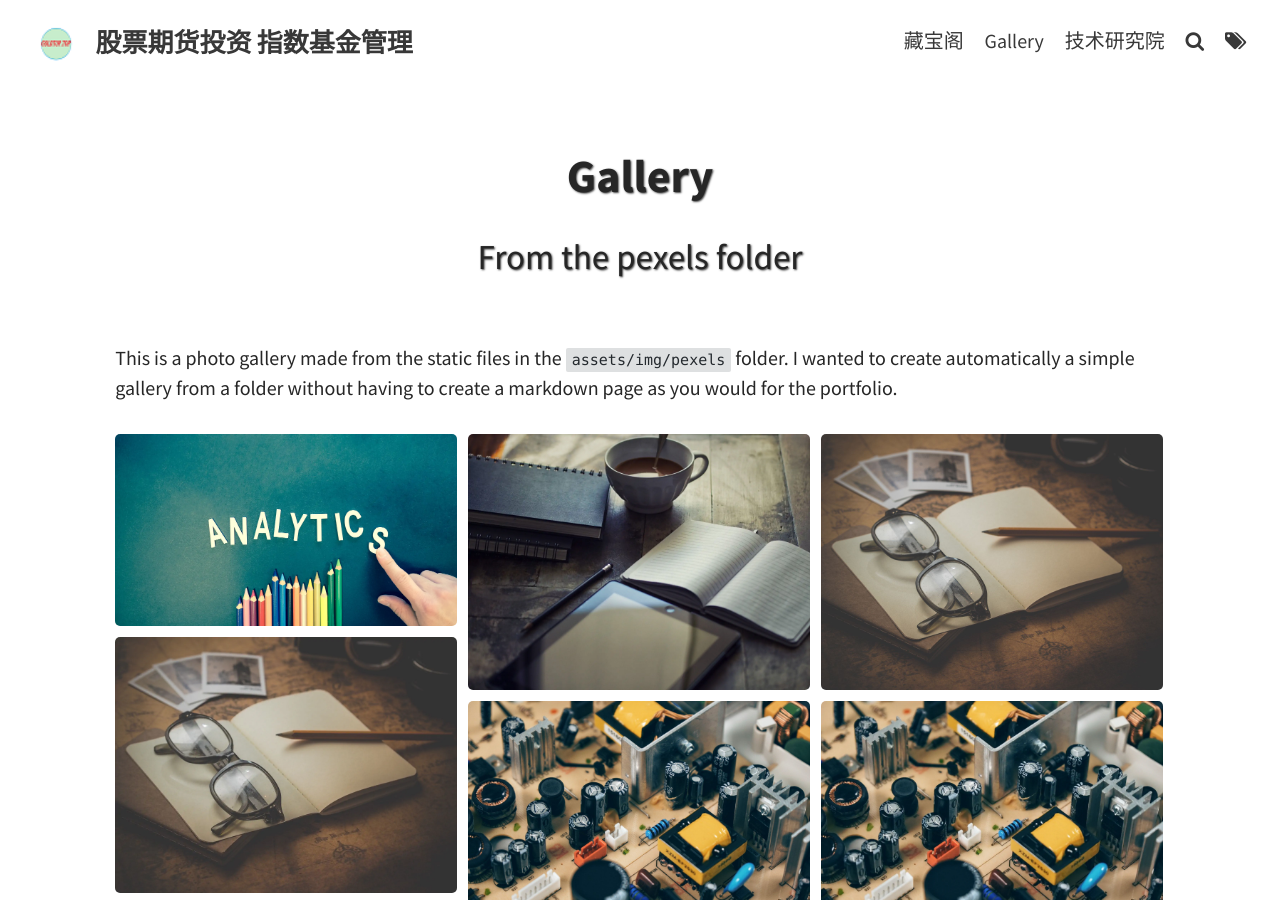
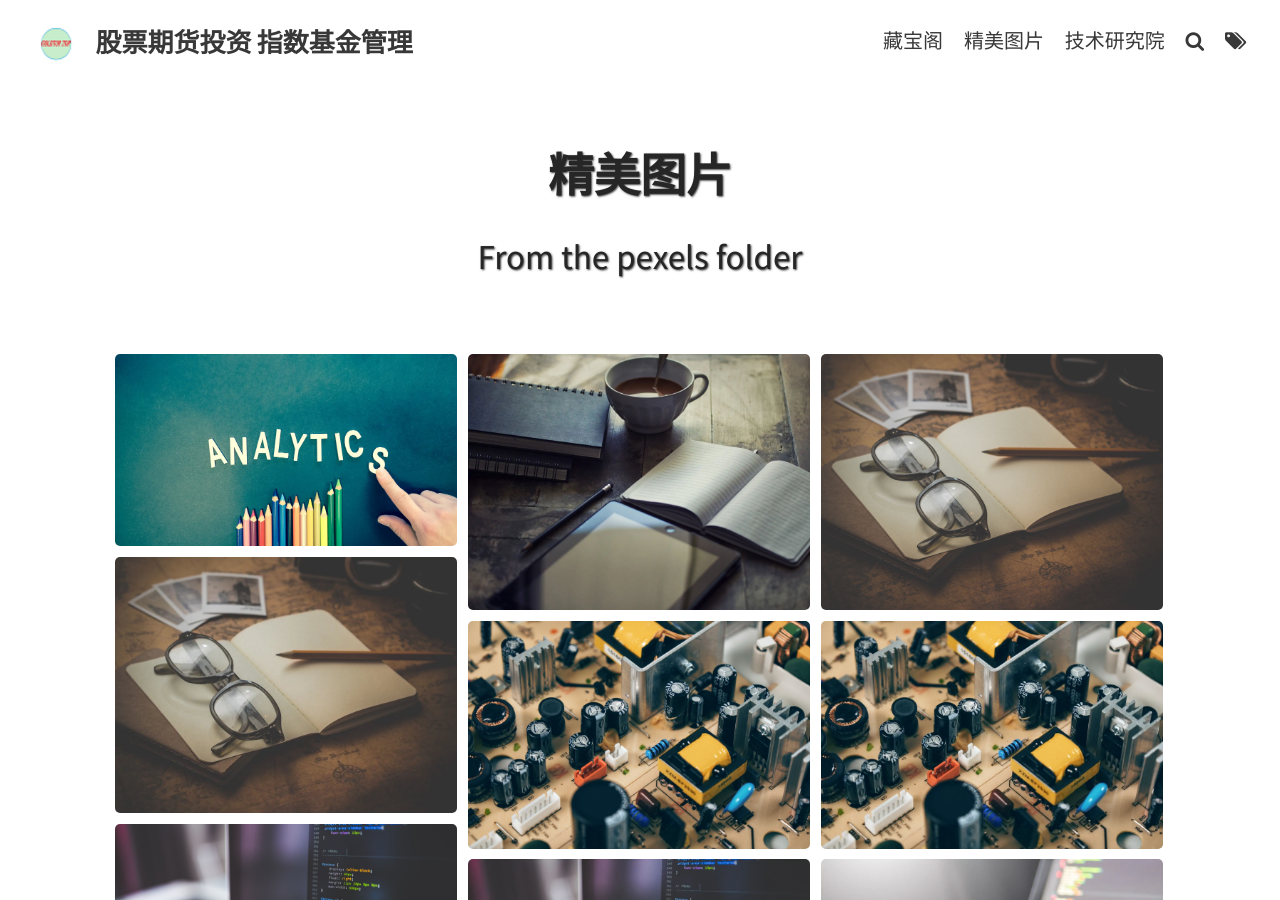
Before and after one commit to pp88top/stock.github.io, a Jekyll site: the page built from pages/gallery.md, in a window 1280 px wide and 900 px high. Built offline with Jekyll 4.4.1, drawn with Linux system fonts in a browser that asks for light colours; some of the changed text lies outside the part shown.

Commit message:
Update gallery.md

```diff
--- a/pages/gallery.md
+++ b/pages/gallery.md
@@ -1,14 +1,11 @@
 ---
 layout: page
-title: Gallery
+title: 精美图片
 subtitle: From the pexels folder
 permalink: /gallery/
 gallery_path: "assets/img/pexels"
-tags: [Gallery, Photo]
+tags: [图片资源]
 ---
-
-This is a photo gallery made from the static files in the `assets/img/pexels` folder.
-I wanted to create automatically a simple gallery from a folder without having to create a markdown page as you would for the portfolio.
 
 
 {% include gallery.html gallery_path=page.gallery_path %}
```
